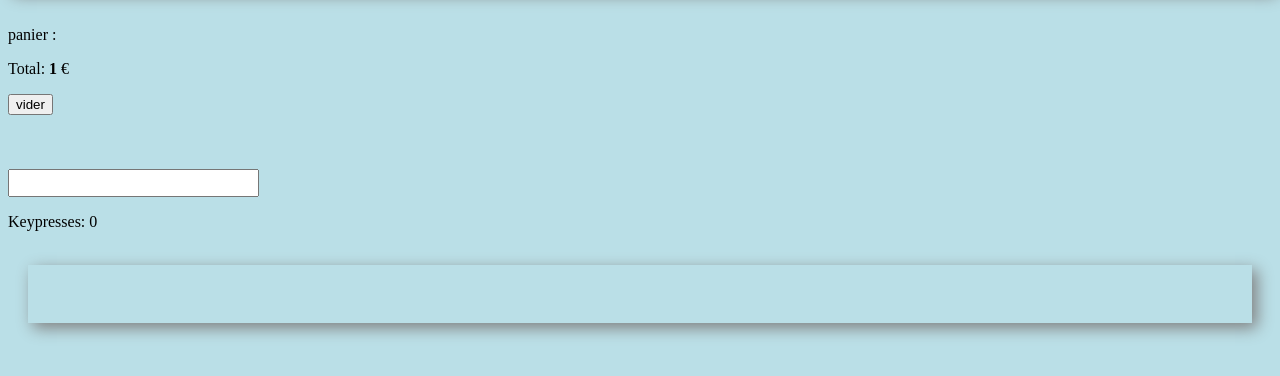
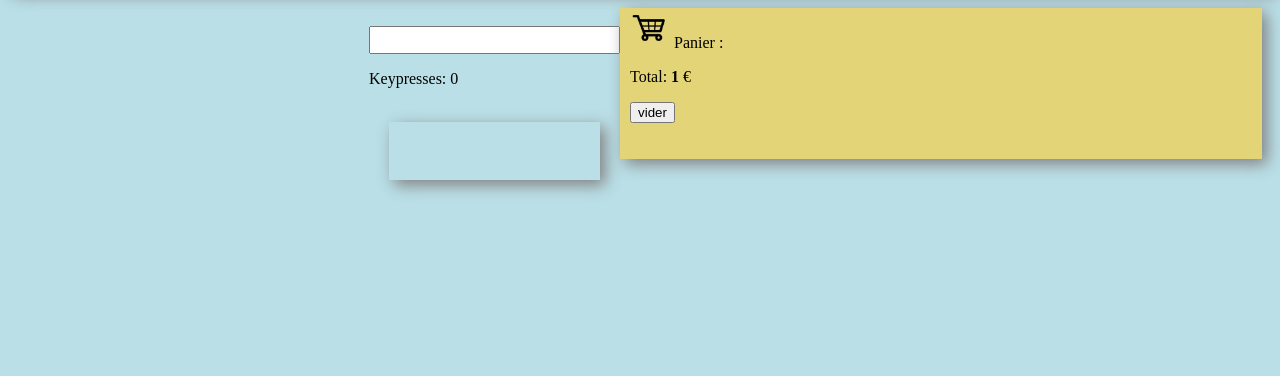
Before and after one commit to jorxCam/ecommerce, a PHP site: page /liste.php in a window 1280 px wide. Shown: the part 78-454 px from the top of the page. Run offline with PHP 8.4, Linux system fonts and the light colour scheme; the visitor is signed in with stand-in values (Sample User, id 1); data that the repository does not hold is empty.

Commit message:
ajoute logo panier organiser design

```diff
--- a/liste.php
+++ b/liste.php
@@ -41,6 +41,10 @@
 
 </div><br>
 
+
+<div class="todo">
+        <div id="rectangle">
+
                   <?php
 
               $panierarray=$_SESSION['panier'];
@@ -50,7 +54,7 @@ if (!isset($usuario)){
                 header( "location: index.php" );
               }else{
 
-echo '<br>panier : ';
+              echo '<img src="assets/shop.png" alt="panier" width="40px" height="40px"> Panier : ';
                   foreach( $panierarray as $p){
                     //var_dump( $p );
                     if ($p!=NULL){
@@ -63,22 +67,14 @@ echo '<br>panier : ';
               }
               ?>
 
-  <form action="vider.php" method="post" id="myForm">
-  </form>
-
-  <div class="submit">
-    <button id="boton-vaciar" class="btn btn-danger">vider</button>
-  </div>
-
-
+                <form action="vider.php" method="post" id="myForm">   </form>
+                <div class="submit">     <button id="boton-vaciar" class="btn btn-danger">vider</button>   </div>
                 <script>
                   const myForm = document.getElementById("myForm");
                   document.querySelector(".submit").addEventListener("click", function(){
                   myForm.submit();
                 });
                 </script>
-
-
 
               <br><br>
 
@@ -88,11 +84,10 @@ require 'bdd.php';
               include ('funciones.php');
               //ici demarre la recherche vide pour montre tous les articles
               $articulos =buscarbd();
-//var_dump($articulos);
-//var_dump($articulos[0]['nom_article']);
-//die();
+              ?>
+    </div>
 
-?>
+    <div class="izquierda">
         <br> <input type="text" name="buscar"> <br>
         <script src="https://ajax.googleapis.com/ajax/libs/jquery/3.6.1/jquery.min.js"></script>
         <script src="buscar.js"></script>
@@ -126,5 +121,8 @@ foreach ($articulos as $u){
           }
           ?>
         </div>
+    </div>
+
+  </div>
 </body>
 </html>
--- a/style.css
+++ b/style.css
@@ -123,3 +123,21 @@ li {list-style-type: none;
     color: #FF0000;
     font-size: 10pt;
     }
+
+
+    /************************************************************************************/
+
+
+  .todo{
+    display:flex;
+    flex-direction: row-reverse;
+  }
+
+  #rectangle {
+    width  : 50%;
+    height : 50%;
+    margin-right: 10px;
+    padding-left: 10px;
+    background : #e3d477;
+    box-shadow: 5px 5px 15px gray;
+  }
```
Also changed, not shown: assets/shop.png (added). Lines whose indentation alone changed are shown as unchanged.
